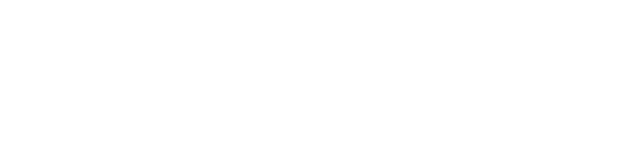
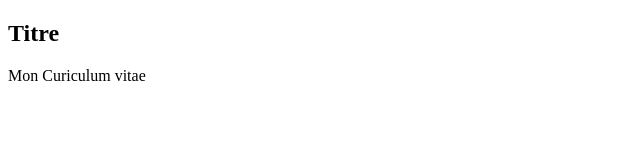
Before and after one commit to phyleas428/mon-cv-, a plain HTML site: page index.html in a window 1280 px wide. Shown: the whole page, without its empty margins (0-640 px from the left). Drawn offline with Linux system fonts and the light colour scheme.

Commit message:
mise en place de la section titre

```diff
--- a/index.html
+++ b/index.html
@@ -6,6 +6,9 @@
     <title>Document</title>
 </head>
 <body>
-
+    <section>
+        <h1>Titre</h1>
+        <p>Mon Curiculum vitae</p>
+    </section>
 </body>
 </html>
```
